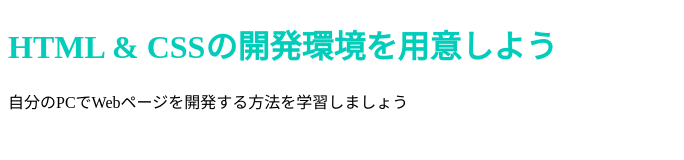
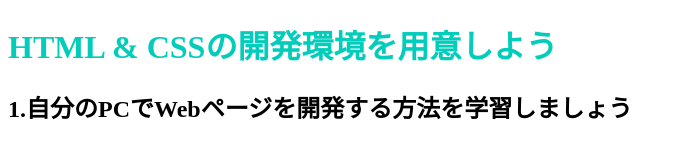
Before and after one commit to ho-shi-ui/ho-shi-ui.github.io, a plain HTML site: page index.html in a window 1280 px wide. Shown: the whole page, without its empty margins (0-684 px from the left). Drawn offline with Linux system fonts and the light colour scheme.

Commit message:
Update index.html

```diff
--- a/index.html
+++ b/index.html
@@ -7,6 +7,6 @@
     </head>
     <body>
         <h1 class="title">HTML & CSSの開発環境を用意しよう</h1>
-        <p>自分のPCでWebページを開発する方法を学習しましょう</p>
+        <h2>1.自分のPCでWebページを開発する方法を学習しましょう</h2>
     </body>
 </html>
```
